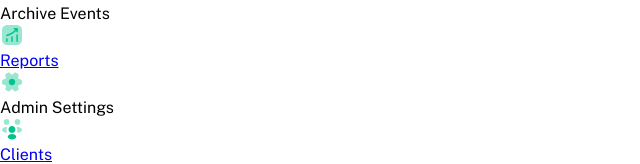
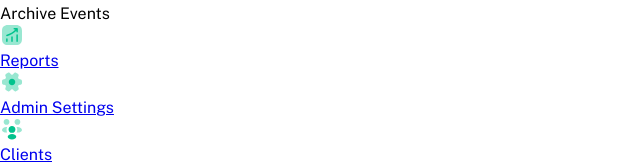
Before and after one commit to Solintin/Sentri_Survellance, a React (Create React App) app: page /camera in a window 1280 px wide. Shown: the part 293-457 px from the top of the page, without its empty margins (0-640 px from the left). Built offline with nearby package versions, Linux system fonts and the light colour scheme.

Commit message:
admin settings

```diff
--- a/src/App.jsx
+++ b/src/App.jsx
@@ -15,7 +15,8 @@ import {
   Auth,
   Login,
   Report,
-  CreateReport
+  CreateReport,
+  AdminSettings,
 } from "./Pages";
 
 const App = () => {
@@ -49,9 +50,9 @@ const App = () => {
         <Routes>
           {/*    AUTH PAGE */}
           <Route exact path="/auth" element={<Auth />}>
-          <Route exact path="signup" element={<Registration />} />
-          <Route exact path="signin" element={<Login />} />
-            </Route>
+            <Route exact path="signup" element={<Registration />} />
+            <Route exact path="signin" element={<Login />} />
+          </Route>
 
           <Route exact path="/" element={<Landing />} />
           {/*    LANDING PAGE */}
@@ -63,6 +64,7 @@ const App = () => {
           <Route exact path="/report" element={<Report />} />
           <Route exact path="/report/create" element={<CreateReport />} />
           <Route exact path="/admin/dashboard" element={<Admin />} />
+          <Route exact path="/admin/settings" element={<AdminSettings />} />
           {/**Protected routes */}
         </Routes>
       </Router>
--- a/src/Pages/index.js
+++ b/src/Pages/index.js
@@ -3,6 +3,7 @@ import Landing from "../components/landing/landing";
 import Camera from "../components/camera/camera";
 import DashBoard from "../components/dashboard/dashBoard";
 import Admin from "../components/Admin";
+import AdminSettings from "../components/Admin/settings";
 import CameraDetail from "../components/camera/cameradetail/cameraDetail";
 import Event from "../components/Event";
 import Report from "../components/Report";
@@ -19,6 +20,7 @@ export {
   DashBoard,
   Camera,
   Admin,
+  AdminSettings,
   Event,
   CameraDetail,
   ClientProfile,
--- /dev/null
+++ b/src/components/Admin/settings.js
@@ -0,0 +1,14 @@
+import React from "react";
+import Container from "../container/container";
+
+function Settings() {
+  return (
+    <Container>
+      <div className="w-full h-full sm:px-4 space-y-5 bg-gray-100 py-14 sm:py-24">
+        <h1>Admin Setting Ongoing</h1>
+      </div>
+    </Container>
+  );
+}
+
+export default Settings;
--- a/src/components/container/sideNav.jsx
+++ b/src/components/container/sideNav.jsx
@@ -130,9 +130,9 @@ const SideNav = ({ isNav, setisNav }) => {
             <div>Reports</div>
           </Link>
 
-          <div
+          <Link to="/admin/settings"
             className={`flex space-x-2 justify-start items-center pl-10 py-2 w-full ${
-              pathname === "/admin-setting"
+              pathname === "/admin/settings"
                 ? "bg-[#01C38D] bg-opacity-10 border-r-[6px] border-[#01C38D]"
                 : ""
             }`}
@@ -141,7 +141,7 @@ const SideNav = ({ isNav, setisNav }) => {
               <img className="w-full h-full" src={setting} alt="" />
             </div>
             <div>Admin Settings</div>
-          </div>
+          </Link>
 
           <Link
             to="/client"
--- a/src/components/container/topNav.jsx
+++ b/src/components/container/topNav.jsx
@@ -23,6 +23,9 @@ const TopNav = ({isNav, setisNav}) => {
     }
     if (pathname.includes("admin")) {
       setHeder("Admin");
+    }
+    if (pathname.includes("admin/settings")) {
+      setHeder("Admin Settings");
     }
     if (pathname.includes("report")) {
       setHeder("Reports");
```
